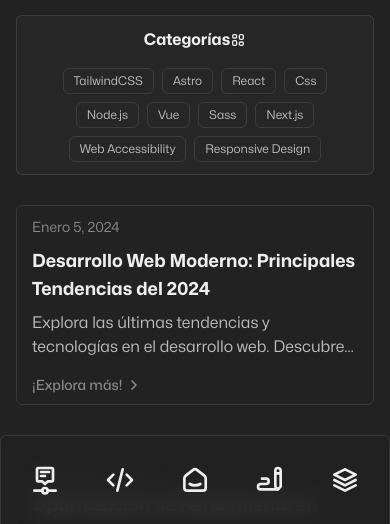
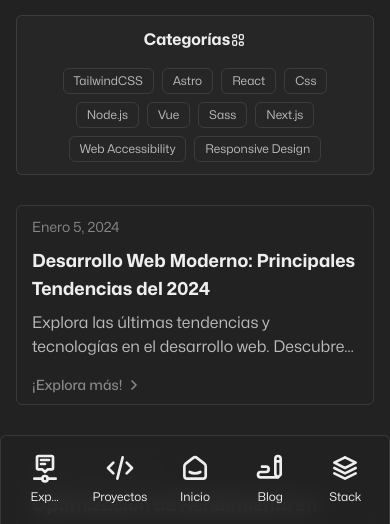
Before and after one commit to HaiveDev/haiver.dev, an Astro site: page /blog in a window 390 px wide. Shown: the part 319-843 px from the top of the page. Built offline with nearby package versions, Linux system fonts and the light colour scheme; Astro itself is replaced by a stand-in of ours; what @midudev/tailwind-animations would draw is missing.

Commit message:
Agregando texto el menu de navegacion mobile

```diff
--- a/src/components/BottomNavbar.astro
+++ b/src/components/BottomNavbar.astro
@@ -19,22 +19,28 @@ const links = [
 
 <div class="fixed z-50 bottom-0 pt-4 w-full text-color-primary md:hidden">
 
-    <nav class="backdrop-blur-md bg-color-blur flex justify-between items-center rounded-md rounded-b-none border border-gray-border px-3 py-3">
+    <nav class="backdrop-blur-md bg-color-blur gap-1 grid grid-cols-5 items-center rounded-md rounded-b-none border border-gray-border p-2">
 
-        <a class="rounded-md rounded-bl-3xl capitalize px-4 py-4 transition-all ease-in-out hover:bg-white/5" href={links[0].url}>
-            <IconTimelineEventText width={32} height={32}  />
+        <a class="text-center rounded-md rounded-bl-3xl capitalize p-2 transition-all ease-in-out hover:bg-white/5" href={links[0].url}>
+            <IconTimelineEventText className="mx-auto" width={32} height={32}  />
+            <span class="text-xs hidden sm:block" >{i18n.HEADER.NAVBAR.EXPERIENCE}</span>
+            <span class="text-xs sm:hidden" >Exp...</span>
         </a>
-        <a class="rounded-md capitalize px-4 py-4 transition-all ease-in-out hover:bg-white/5" href={links[1].url}>
-            <IconCode width={32} height={32}  />
+        <a class="text-center rounded-md capitalize p-2 transition-all ease-in-out hover:bg-white/5" href={links[1].url}>
+            <IconCode className="mx-auto" width={32} height={32}  />
+            <span class="text-xs" >{i18n.HEADER.NAVBAR.PROJECTS}</span>
         </a>
-        <a class="rounded-md capitalize px-4 py-4 transition-all ease-in-out hover:bg-white/5" href={links[2].url}>
-            <IconSmartHome width={32} height={32} />
+        <a class="text-center rounded-md capitalize p-2 transition-all ease-in-out hover:bg-white/5" href={links[2].url}>
+            <IconSmartHome className="mx-auto" width={32} height={32} />
+            <span class="text-xs" >{i18n.HEADER.NAVBAR.HOME}</span>
         </a>
-        <a class="rounded-md capitalize px-4 py-4 transition-all ease-in-out hover:bg-white/5" href='/blog'>
-            <IconWriting width={32} height={32}  />
+        <a class="text-center rounded-md capitalize p-2 transition-all ease-in-out hover:bg-white/5" href='/blog'>
+            <IconWriting className="mx-auto" width={32} height={32}  />
+            <span class="text-xs" >Blog</span>
         </a>
-        <a class="rounded-md rounded-br-3xl capitalize px-4 py-4 transition-all ease-in-out hover:bg-white/5" href='/stack'>
-            <IconStack2 width={32} height={32}  />
+        <a class="text-center rounded-md rounded-br-3xl capitalize p-2 transition-all ease-in-out hover:bg-white/5" href='/stack'>
+            <IconStack2 className="mx-auto" width={32} height={32}  />
+            <span class="text-xs" >Stack</span>
         </a>
     </nav>
 
```
